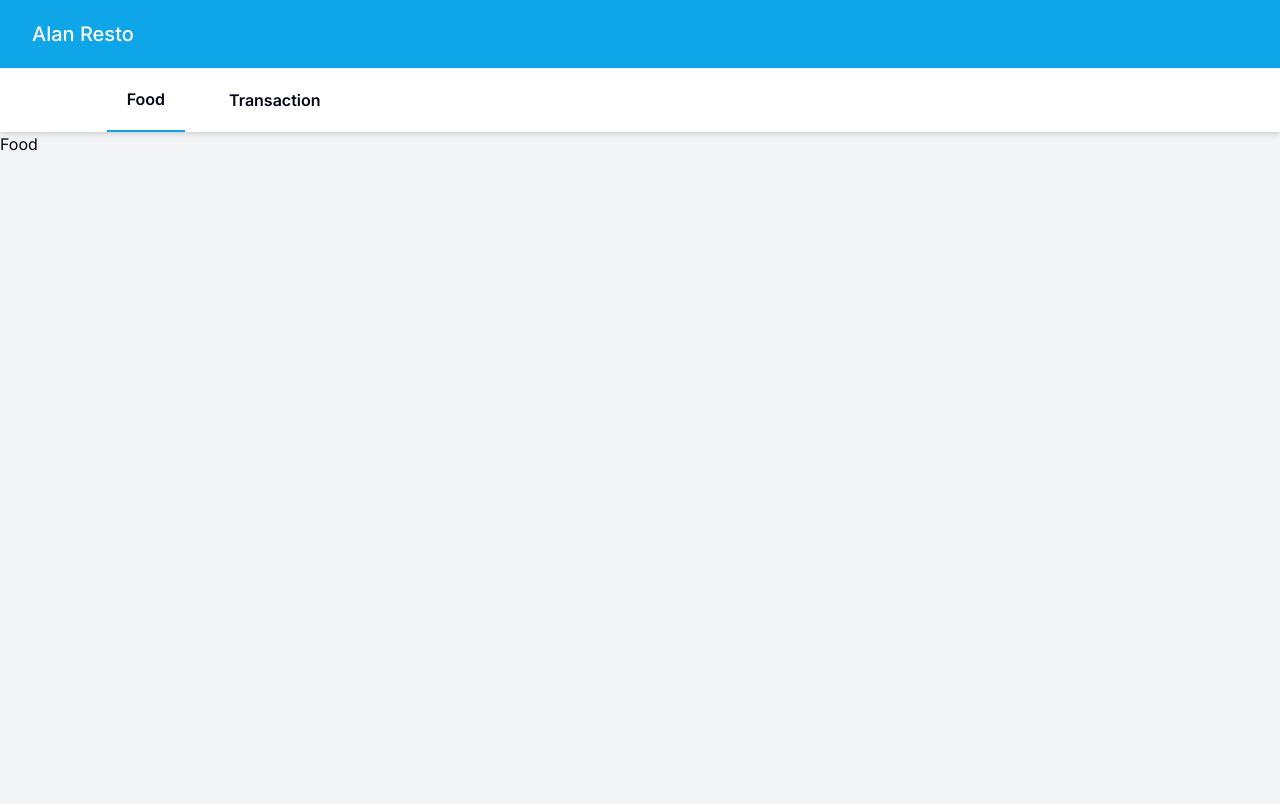
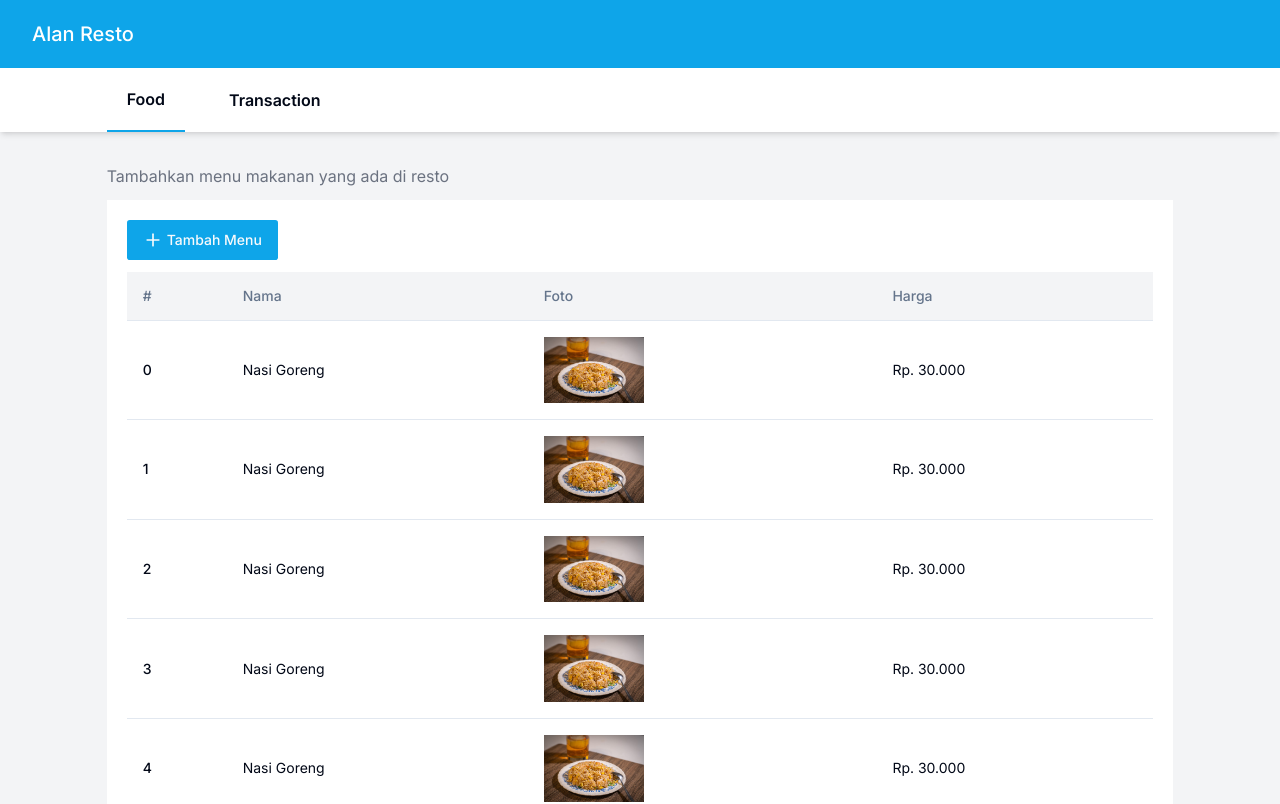
Before and after one commit to alaqsaka/kaseer-app, a Next.js app: page /food in a window 1280 px wide. Shown: the top 804 px of the page. Built offline with nearby package versions, Linux system fonts and the light colour scheme.

Commit message:
chore: slicing food page

```diff
--- /dev/null
+++ b/app/food/components/table-food.tsx
@@ -0,0 +1,46 @@
+import {
+  Table,
+  TableBody,
+  TableCaption,
+  TableCell,
+  TableHead,
+  TableHeader,
+  TableRow,
+} from "@/components/ui/table";
+import Image from "next/image";
+
+const TableFood = () => {
+  return (
+    <Table>
+      <TableHeader className="bg-gray-100">
+        <TableRow>
+          <TableHead className="w-[100px]">#</TableHead>
+          <TableHead>Nama</TableHead>
+          <TableHead>Foto</TableHead>
+          <TableHead className="">Harga</TableHead>
+        </TableRow>
+      </TableHeader>
+      <TableBody>
+        {Array.from(Array(10), (e, i) => {
+          return (
+            <TableRow key={i}>
+              <TableCell className="font-medium">{i}</TableCell>
+              <TableCell>Nasi Goreng</TableCell>
+              <TableCell>
+                <Image
+                  alt="Food Image"
+                  height={100}
+                  width={100}
+                  src={`/nasigoreng.avif`}
+                />
+              </TableCell>
+              <TableCell className="">Rp. 30.000</TableCell>
+            </TableRow>
+          );
+        })}
+      </TableBody>
+    </Table>
+  );
+};
+
+export default TableFood;
--- a/app/food/page.tsx
+++ b/app/food/page.tsx
@@ -1,7 +1,25 @@
+import { Button } from "@/components/ui/button";
 import React from "react";
+import { LuPlus } from "react-icons/lu";
+import TableFood from "./components/table-food";
 
 const Food = () => {
-  return <div>Food</div>;
+  return (
+    <div className="w-4/6 lg:w-5/6 mx-auto py-8">
+      <p className="text-gray-500">Tambahkan menu makanan yang ada di resto</p>
+
+      <div className="mt-3 bg-white p-5">
+        <Button>
+          <LuPlus size={20} className="mr-1" />
+          Tambah Menu
+        </Button>
+
+        <div className="mt-3">
+          <TableFood />
+        </div>
+      </div>
+    </div>
+  );
 };
 
 export default Food;
--- /dev/null
+++ b/components/ui/button.tsx
@@ -0,0 +1,56 @@
+import * as React from "react";
+import { Slot } from "@radix-ui/react-slot";
+import { cva, type VariantProps } from "class-variance-authority";
+
+import { cn } from "@/lib/utils";
+
+const buttonVariants = cva(
+  "inline-flex items-center justify-center rounded-md text-sm font-medium ring-offset-background transition-colors focus-visible:outline-none focus-visible:ring-2 focus-visible:ring-ring focus-visible:ring-offset-2 disabled:pointer-events-none disabled:opacity-50",
+  {
+    variants: {
+      variant: {
+        default: "bg-sky-500 text-primary-foreground hover:bg-sky-500/90",
+        destructive:
+          "bg-destructive text-destructive-foreground hover:bg-destructive/90",
+        outline:
+          "border border-input bg-background hover:bg-accent hover:text-accent-foreground",
+        secondary:
+          "bg-secondary text-secondary-foreground hover:bg-secondary/80",
+        ghost: "hover:bg-accent hover:text-accent-foreground",
+        link: "text-primary underline-offset-4 hover:underline",
+      },
+      size: {
+        default: "h-10 px-4 py-2",
+        sm: "h-9 rounded-md px-3",
+        lg: "h-11 rounded-md px-8",
+        icon: "h-10 w-10",
+      },
+    },
+    defaultVariants: {
+      variant: "default",
+      size: "default",
+    },
+  }
+);
+
+export interface ButtonProps
+  extends React.ButtonHTMLAttributes<HTMLButtonElement>,
+    VariantProps<typeof buttonVariants> {
+  asChild?: boolean;
+}
+
+const Button = React.forwardRef<HTMLButtonElement, ButtonProps>(
+  ({ className, variant, size, asChild = false, ...props }, ref) => {
+    const Comp = asChild ? Slot : "button";
+    return (
+      <Comp
+        className={cn(buttonVariants({ variant, size, className }))}
+        ref={ref}
+        {...props}
+      />
+    );
+  }
+);
+Button.displayName = "Button";
+
+export { Button, buttonVariants };
--- /dev/null
+++ b/components/ui/table.tsx
@@ -0,0 +1,114 @@
+import * as React from "react"
+
+import { cn } from "@/lib/utils"
+
+const Table = React.forwardRef<
+  HTMLTableElement,
+  React.HTMLAttributes<HTMLTableElement>
+>(({ className, ...props }, ref) => (
+  <div className="w-full overflow-auto">
+    <table
+      ref={ref}
+      className={cn("w-full caption-bottom text-sm", className)}
+      {...props}
+    />
+  </div>
+))
+Table.displayName = "Table"
+
+const TableHeader = React.forwardRef<
+  HTMLTableSectionElement,
+  React.HTMLAttributes<HTMLTableSectionElement>
+>(({ className, ...props }, ref) => (
+  <thead ref={ref} className={cn("[&_tr]:border-b", className)} {...props} />
+))
+TableHeader.displayName = "TableHeader"
+
+const TableBody = React.forwardRef<
+  HTMLTableSectionElement,
+  React.HTMLAttributes<HTMLTableSectionElement>
+>(({ className, ...props }, ref) => (
+  <tbody
+    ref={ref}
+    className={cn("[&_tr:last-child]:border-0", className)}
+    {...props}
+  />
+))
+TableBody.displayName = "TableBody"
+
+const TableFooter = React.forwardRef<
+  HTMLTableSectionElement,
+  React.HTMLAttributes<HTMLTableSectionElement>
+>(({ className, ...props }, ref) => (
+  <tfoot
+    ref={ref}
+    className={cn("bg-primary font-medium text-primary-foreground", className)}
+    {...props}
+  />
+))
+TableFooter.displayName = "TableFooter"
+
+const TableRow = React.forwardRef<
+  HTMLTableRowElement,
+  React.HTMLAttributes<HTMLTableRowElement>
+>(({ className, ...props }, ref) => (
+  <tr
+    ref={ref}
+    className={cn(
+      "border-b transition-colors hover:bg-muted/50 data-[state=selected]:bg-muted",
+      className
+    )}
+    {...props}
+  />
+))
+TableRow.displayName = "TableRow"
+
+const TableHead = React.forwardRef<
+  HTMLTableCellElement,
+  React.ThHTMLAttributes<HTMLTableCellElement>
+>(({ className, ...props }, ref) => (
+  <th
+    ref={ref}
+    className={cn(
+      "h-12 px-4 text-left align-middle font-medium text-muted-foreground [&:has([role=checkbox])]:pr-0",
+      className
+    )}
+    {...props}
+  />
+))
+TableHead.displayName = "TableHead"
+
+const TableCell = React.forwardRef<
+  HTMLTableCellElement,
+  React.TdHTMLAttributes<HTMLTableCellElement>
+>(({ className, ...props }, ref) => (
+  <td
+    ref={ref}
+    className={cn("p-4 align-middle [&:has([role=checkbox])]:pr-0", className)}
+    {...props}
+  />
+))
+TableCell.displayName = "TableCell"
+
+const TableCaption = React.forwardRef<
+  HTMLTableCaptionElement,
+  React.HTMLAttributes<HTMLTableCaptionElement>
+>(({ className, ...props }, ref) => (
+  <caption
+    ref={ref}
+    className={cn("mt-4 text-sm text-muted-foreground", className)}
+    {...props}
+  />
+))
+TableCaption.displayName = "TableCaption"
+
+export {
+  Table,
+  TableHeader,
+  TableBody,
+  TableFooter,
+  TableHead,
+  TableRow,
+  TableCell,
+  TableCaption,
+}
--- a/package.json
+++ b/package.json
@@ -11,6 +11,7 @@
   "dependencies": {
     "@hookform/resolvers": "^3.2.0",
     "@prisma/client": "^5.1.1",
+    "@radix-ui/react-slot": "^1.0.2",
     "@types/node": "20.4.8",
     "@types/react": "18.2.19",
     "@types/react-dom": "18.2.7",
@@ -27,6 +28,7 @@
     "react-dom": "18.2.0",
     "react-hook-form": "^7.45.4",
     "react-hot-toast": "^2.4.1",
+    "react-icons": "^4.10.1",
     "tailwind-merge": "^1.14.0",
     "tailwindcss": "3.3.3",
     "tailwindcss-animate": "^1.0.6",
```
Also changed, not shown: public/nasigoreng.avif (added), 1 other file (tests, documents, lock files or other folders).
